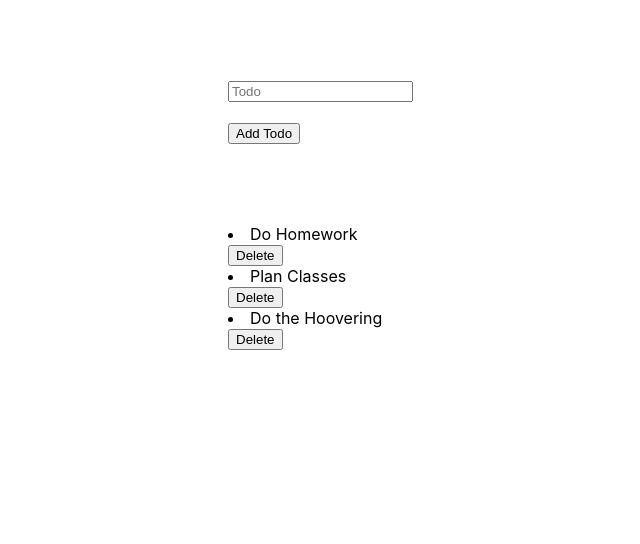
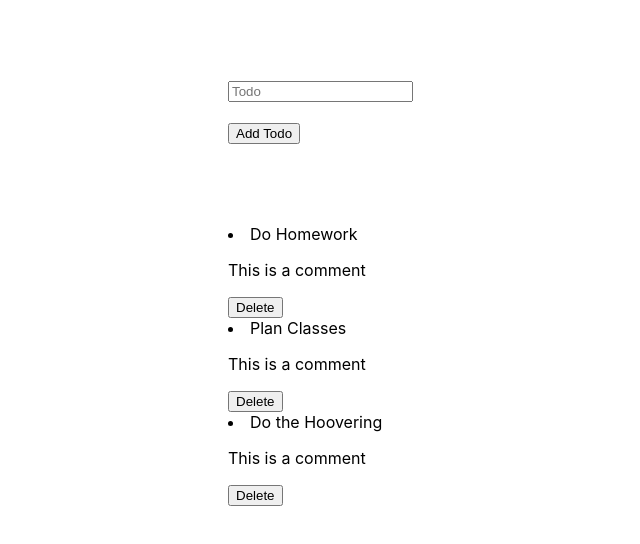
Before and after one commit to Pawson1988/ReactTodoApp, a React (Create React App) app: page / in a window 1280 px wide. Shown: the top 544 px of the page, without its empty margins (284-924 px from the left). Built offline with nearby package versions, Linux system fonts and the light colour scheme.

Commit message:
added state and component for comment

```diff
--- a/src/components/Todos.js
+++ b/src/components/Todos.js
@@ -1,6 +1,10 @@
-import React from "react";
+import React, { useState } from "react";
+import TodosComments from "./TodosComments";
 
 const Todos = ({ todos, deleteTodo }) => {
+
+const [comments, setComments] = useState("This is a comment");
+
   const todoStyles = {
     width: "20%",
     margin: "0 auto",
@@ -22,6 +26,7 @@ const Todos = ({ todos, deleteTodo }) => {
           return (
             <div>
               <li key={index}>{todo}</li>
+              <TodosComments comments={comments} />
               {
                 <button
                   key={`button: ${index}`}
--- /dev/null
+++ b/src/components/TodosComments.js
@@ -0,0 +1,11 @@
+import React from "react";
+
+const TodosComments = ({comments}) => {
+    return (
+        <div>
+        <p>{comments}</p>
+        </div>
+    )
+}
+
+export default TodosComments;
```
